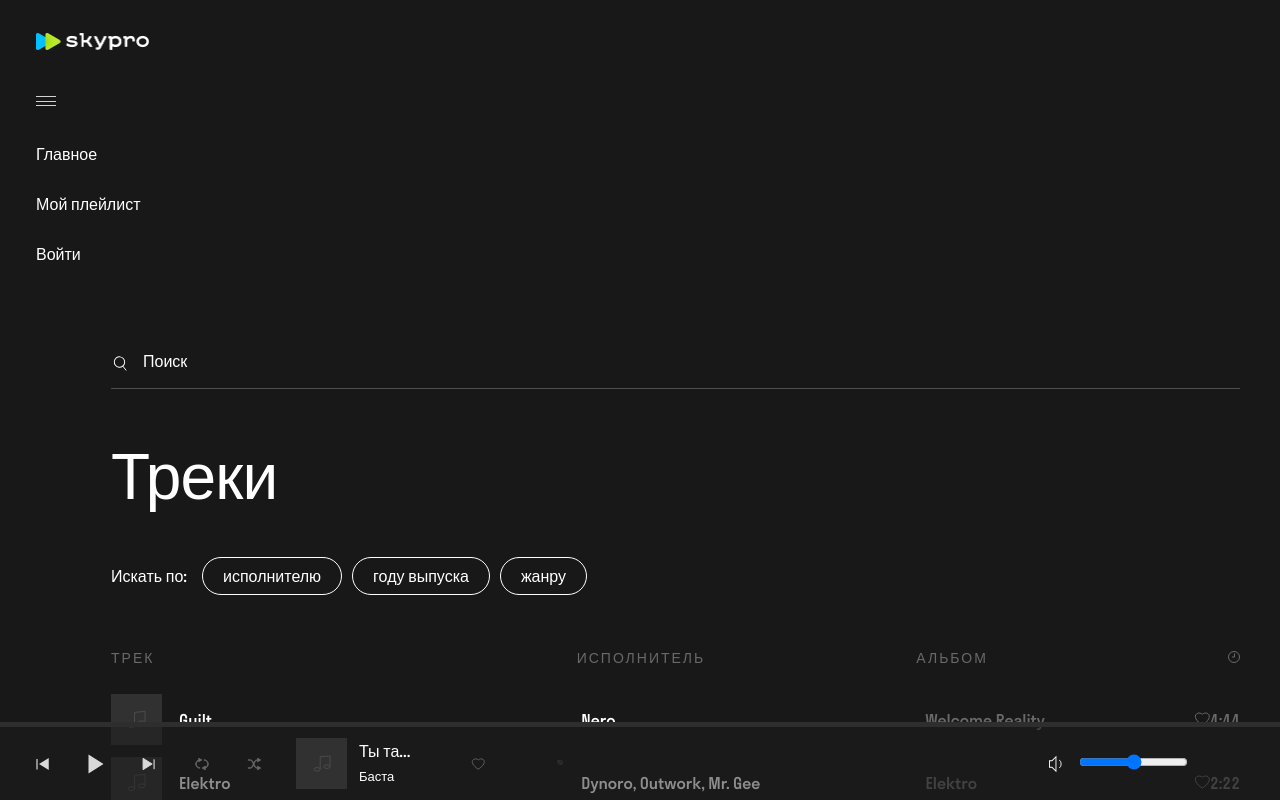
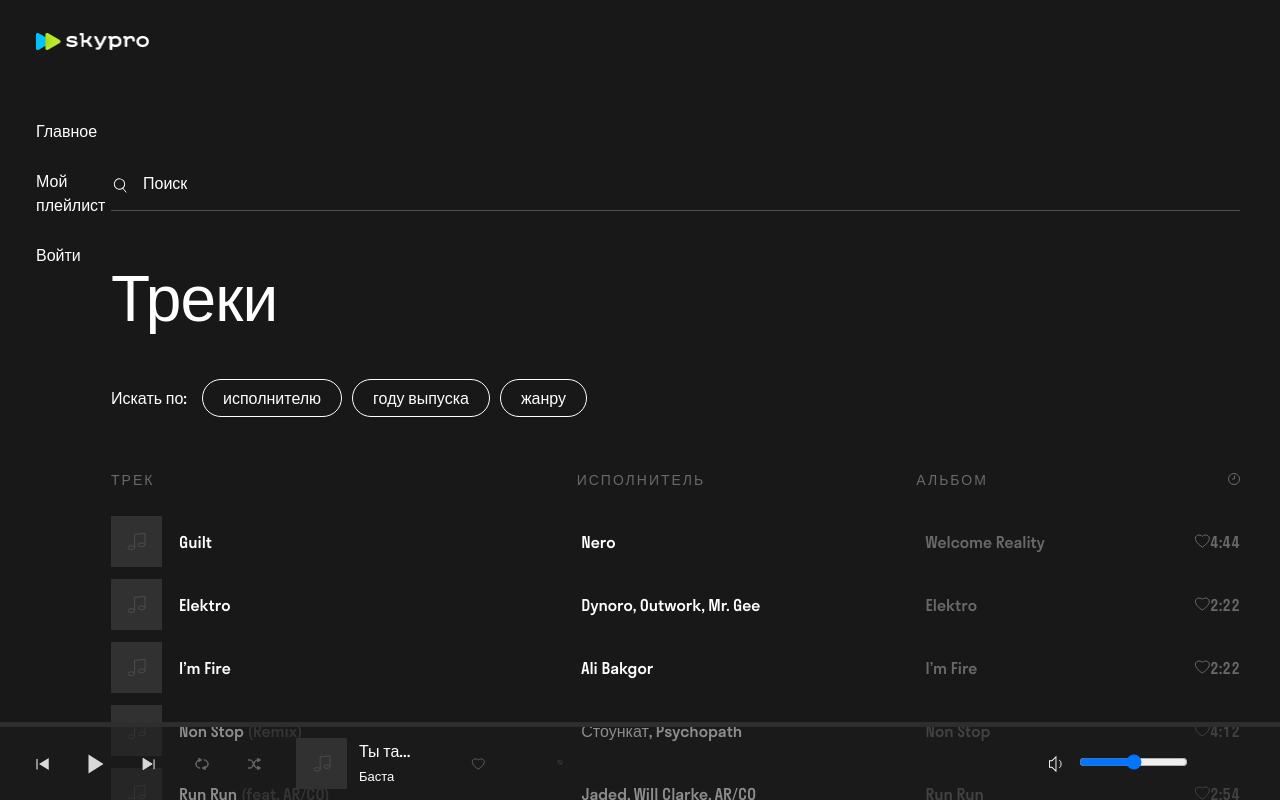
Before and after one commit to darkmage1989/react-music-project, a React (Create React App) app: page / in a window 1280 px wide. Both pictures are taken after a click on the element 46 px from the left and 101 px from the top of the page. Built offline with nearby package versions, Linux system fonts and the light colour scheme.

Commit message:
тест

```diff
--- /dev/null
+++ b/src/components/Burger.js
@@ -0,0 +1,34 @@
+import { useState } from 'react'
+const Burger = () => {
+  const [visible, setVisible] = useState(true)
+  const toggleVisibility = () => setVisible(!visible)
+  return (
+    <div onClick={toggleVisibility} className="nav__burger burger">
+      <span className="burger__line"></span>
+      <span className="burger__line"></span>
+      <span className="burger__line"></span>
+      {!visible && (
+        <div className="nav__menu menu">
+          <ul className="menu__list">
+            <li className="menu__item">
+              <a href="http://" className="menu__link">
+                Главное
+              </a>
+            </li>
+            <li className="menu__item">
+              <a href="http://" className="menu__link">
+                Мой плейлист
+              </a>
+            </li>
+            <li className="menu__item">
+              <a href="http://" className="menu__link">
+                Войти
+              </a>
+            </li>
+          </ul>
+        </div>
+      )}
+    </div>
+  )
+}
+export default Burger
--- a/src/components/Nav.js
+++ b/src/components/Nav.js
@@ -1,34 +1,12 @@
 import logo from '../img/logo.png'
+import Burger from '../components/Burger'
 function Nav() {
   return (
     <nav className="main__nav nav">
       <div className="nav__logo logo">
         <img className="logo__image" src={logo} alt="logo"></img>
       </div>
-      <div className="nav__burger burger">
-        <span className="burger__line"></span>
-        <span className="burger__line"></span>
-        <span className="burger__line"></span>
-      </div>
-      <div className="nav__menu menu">
-        <ul className="menu__list">
-          <li className="menu__item">
-            <a href="http://" className="menu__link">
-              Главное
-            </a>
-          </li>
-          <li className="menu__item">
-            <a href="http://" className="menu__link">
-              Мой плейлист
-            </a>
-          </li>
-          <li className="menu__item">
-            <a href="http://" className="menu__link">
-              Войти
-            </a>
-          </li>
-        </ul>
-      </div>
+      <Burger />
     </nav>
   )
 }
```
Also changed, not shown: sprite.svg (added).
